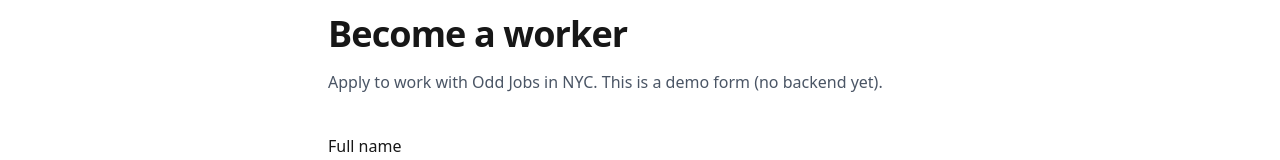
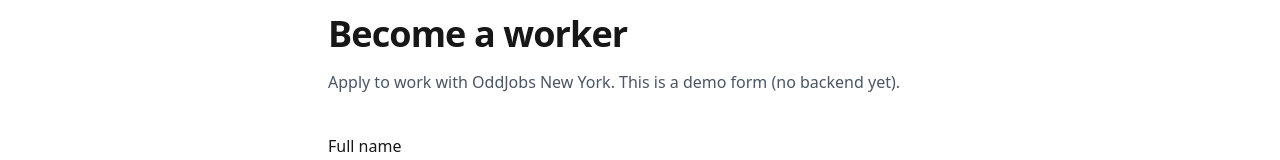
Before and after one commit to boco3000/odd-jobs-site, a Next.js app: page /become-a-worker in a window 1280 px wide. Shown: the part 123-283 px from the top of the page. Built offline with nearby package versions, Linux system fonts and the light colour scheme.

Commit message:
fixed branding cont.

```diff
--- a/src/app/become-a-worker/page.tsx
+++ b/src/app/become-a-worker/page.tsx
@@ -161,7 +161,7 @@
     <main className="mx-auto max-w-2xl px-6 py-16">
       <h1 className="text-4xl font-bold tracking-tight">Become a worker</h1>
       <p className="mt-4 text-gray-600 dark:text-gray-300">
-        Apply to work with Odd Jobs in NYC. This is a demo form (no backend
+        Apply to work with OddJobs New York. This is a demo form (no backend
         yet).
       </p>
 
--- a/src/app/page.tsx
+++ b/src/app/page.tsx
@@ -7,7 +7,7 @@
       {/* Hero section */}
       <section className="text-center">
         <h1 className="text-5xl font-bold tracking-tight">
-          Odd Jobs
+          OddJobs New York
         </h1>
 
         <p className="mt-6 text-lg text-gray-600 dark:text-gray-300">
```
